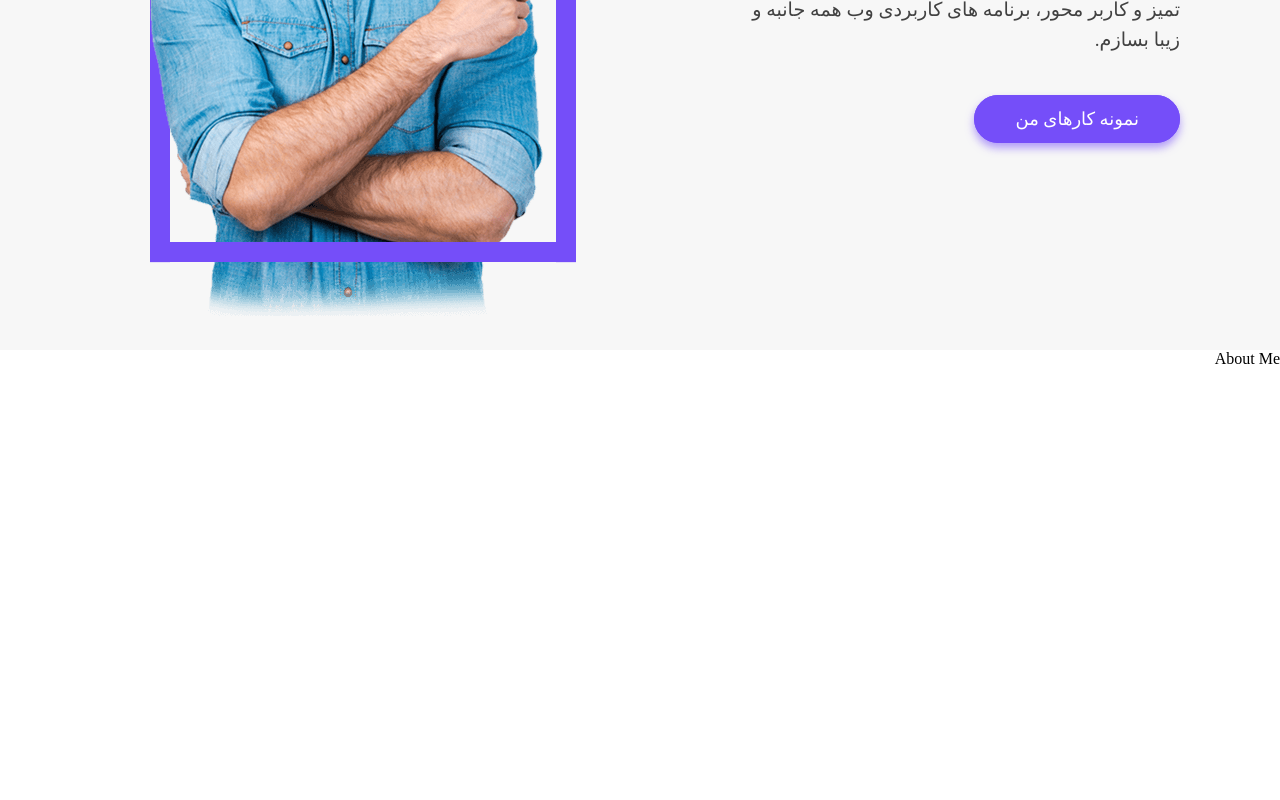
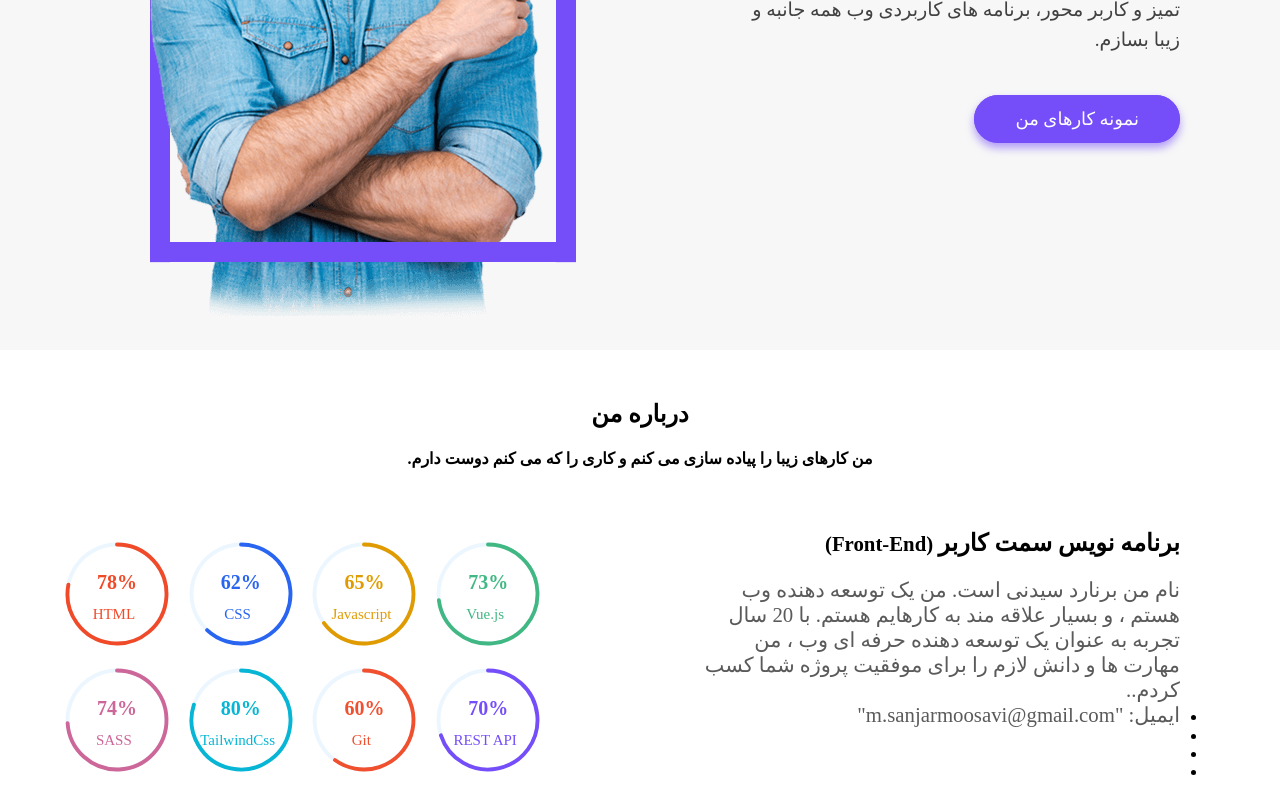
Before and after one commit to Mousavi-69/Resumes, a Vue app: page / in a window 1280 px wide. Shown: the part 451-1251 px from the top of the page. Before the commit the page ends 838 px from the top, so only its background shows below. Built offline with nearby package versions, Linux system fonts and the light colour scheme.

Commit message:
create AboutMe Component - level 1

```diff
--- a/src/components/AboutMe.vue
+++ b/src/components/AboutMe.vue
@@ -1,9 +1,207 @@
 <script setup lang="ts">
+import Chart from "./Chart.vue";
+
+const widthChart = 110;
+const heightChart = 110;
+const strokeWidthChart = 7;
+const radiusChart = 90;
+const valueCountUpDurationChart = 2300;
+const customPercentSizeChart = 20;
+const customTextSizeChart = 15;
 </script>
 <template>
-<div>
-    About Me
-</div>
+  <section class="container">
+    <h2>درباره من</h2>
+    <h4>من کارهای زیبا را پیاده سازی می کنم و کاری را که می کنم دوست دارم.</h4>
+    <div class="section">
+      <div class="content-right">
+        <h1>برنامه نویس سمت کاربر<span>(Front-End)</span></h1>
+        <p>
+          نام من برنارد سیدنی است. من یک توسعه دهنده وب هستم ، و بسیار علاقه مند
+          به کارهایم هستم. با 20 سال تجربه به عنوان یک توسعه دهنده حرفه ای وب ،
+          من مهارت ها و دانش لازم را برای موفقیت پروژه شما کسب کردم..
+        </p>
+        <ul class="list-contentUs">
+          <li>
+            <div class="contentUs">
+              <div>
+                <fa />
+              </div>
+              <div>
+                <p>
+                  <span>ایمیل:</span>
+                  "m.sanjarmoosavi@gmail.com"
+                </p>
+              </div>
+            </div>
+          </li>
+          <li></li>
+          <li></li>
+          <li></li>
+        </ul>
+      </div>
+
+      <section class="content-left">
+        <chart
+          :percent="73"
+          :customPercentSize="customPercentSizeChart"
+          :visibleValue="true"
+          :foregroundColor="'#41B883'"
+          :value-count-up="true"
+          :value-count-up-duration="valueCountUpDurationChart"
+          :customText="'<br/>Vue.js'"
+          :customTextColor="''"
+          :customTextSize="customTextSizeChart"
+          :strokeWidth="strokeWidthChart"
+          :radius="radiusChart"
+          :width="widthChart"
+          :height="heightChart"
+        />
+        <chart
+          :percent="65"
+          :customPercentSize="customPercentSizeChart"
+          :visibleValue="true"
+          :foregroundColor="'#E09B00'"
+          :value-count-up="true"
+          :value-count-up-duration="valueCountUpDurationChart"
+          :customText="'<br/>Javascript'"
+          :customTextColor="''"
+          :customTextSize="customTextSizeChart"
+          :strokeWidth="strokeWidthChart"
+          :radius="radiusChart"
+          :width="widthChart"
+          :height="heightChart"
+        />
+        <chart
+          :percent="62"
+          :customPercentSize="customPercentSizeChart"
+          :visibleValue="true"
+          :foregroundColor="'#2965f1'"
+          :value-count-up="true"
+          :value-count-up-duration="valueCountUpDurationChart"
+          :customText="'<br/>CSS'"
+          :customTextColor="''"
+          :customTextSize="customTextSizeChart"
+          :strokeWidth="strokeWidthChart"
+          :radius="radiusChart"
+          :width="widthChart"
+          :height="heightChart"
+        />
+        <chart
+          :percent="78"
+          :customPercentSize="customPercentSizeChart"
+          :visibleValue="true"
+          :foregroundColor="'#F14A29'"
+          :value-count-up="true"
+          :value-count-up-duration="valueCountUpDurationChart"
+          :customText="'<br/>HTML'"
+          :customTextColor="''"
+          :customTextSize="customTextSizeChart"
+          :strokeWidth="strokeWidthChart"
+          :radius="radiusChart"
+          :width="widthChart"
+          :height="heightChart"
+        />
+        <chart
+          :percent="70"
+          :customPercentSize="customPercentSizeChart"
+          :visibleValue="true"
+          :foregroundColor="'#754ef9'"
+          :value-count-up="true"
+          :value-count-up-duration="valueCountUpDurationChart"
+          :customText="'<br/>REST API'"
+          :customTextColor="''"
+          :customTextSize="customTextSizeChart"
+          :strokeWidth="strokeWidthChart"
+          :radius="radiusChart"
+          :width="widthChart"
+          :height="heightChart"
+        />
+        <chart
+          :percent="60"
+          :customPercentSize="customPercentSizeChart"
+          :visibleValue="true"
+          :foregroundColor="'#F1502F'"
+          :value-count-up="true"
+          :value-count-up-duration="valueCountUpDurationChart"
+          :customText="'<br/>Git'"
+          :customTextColor="''"
+          :customTextSize="customTextSizeChart"
+          :strokeWidth="strokeWidthChart"
+          :radius="radiusChart"
+          :width="widthChart"
+          :height="heightChart"
+        />
+        <chart
+          :percent="80"
+          :customPercentSize="customPercentSizeChart"
+          :visibleValue="true"
+          :foregroundColor="'#06b6d4'"
+          :value-count-up="true"
+          :value-count-up-duration="valueCountUpDurationChart"
+          :customText="'<br/>TailwindCss'"
+          :customTextColor="''"
+          :customTextSize="customTextSizeChart"
+          :strokeWidth="strokeWidthChart"
+          :radius="radiusChart"
+          :width="widthChart"
+          :height="heightChart"
+        />
+        <chart
+          :percent="74"
+          :customPercentSize="customPercentSizeChart"
+          :visibleValue="true"
+          :foregroundColor="'#CD6799'"
+          :value-count-up="true"
+          :value-count-up-duration="valueCountUpDurationChart"
+          :customText="'<br/>SASS'"
+          :customTextColor="''"
+          :customTextSize="customTextSizeChart"
+          :strokeWidth="strokeWidthChart"
+          :radius="radiusChart"
+          :width="widthChart"
+          :height="heightChart"
+        />
+      </section>
+    </div>
+  </section>
 </template>
-<style>
+<style scoped lang="scss">
+.container {
+  padding-top: 30px;
+  text-align: center;
+  .section {
+    display: flex;
+    padding-top: 20px;
+    .content-left {
+      width: 50%;
+    }
+    .content-right {
+      width: 50%;
+      padding-right: 100px;
+      padding-left: 150px;
+      h1 {
+        text-align: start;
+        span {
+          font-size: 1.3rem;
+          padding-right: 5px;
+        }
+      }
+      p {
+        text-align: start;
+        font-size: 1.3rem;
+        color: rgb(90, 90, 90);
+        line-height: 25px;
+      }
+    }
+  }
+}
+.content-left {
+  display: grid;
+  grid-template-columns: repeat(4, 1fr);
+  justify-content: center;
+  gap: 10px;
+  padding-left: 60px;
+  padding-top: 30px;
+}
 </style>
```
